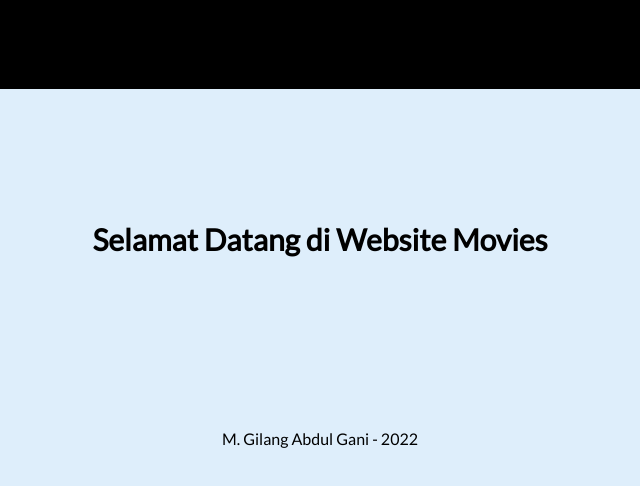
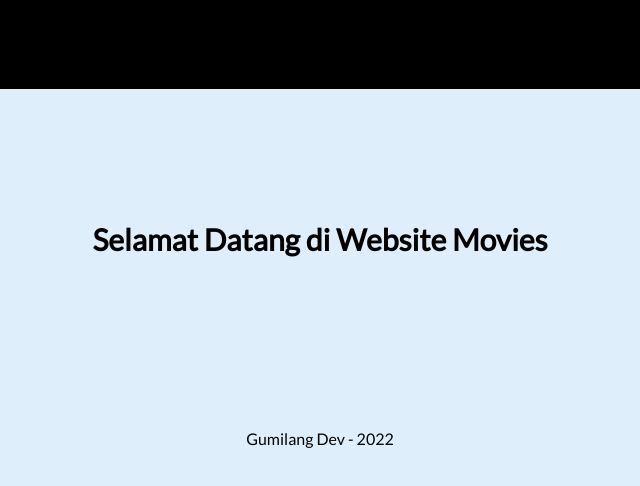
Before and after one commit to mgilangggggg/G-Movies, a plain HTML site: page index.html in a window 1280 px wide. Shown: the full height of the page, 320-960 px from the left. Drawn offline with Linux system fonts and the light colour scheme; no server answers.

Commit message:
[ ^ ] Update index.html

```diff
--- a/index.html
+++ b/index.html
@@ -30,7 +30,7 @@
         <!--  -->
     </div>
     <footer>
-        <p>M. Gilang Abdul Gani - 2022</p>
+        <p>Gumilang Dev - 2022</p>
     </footer>
 </body>
 <script src="./js/api-key.js"></script>
```
